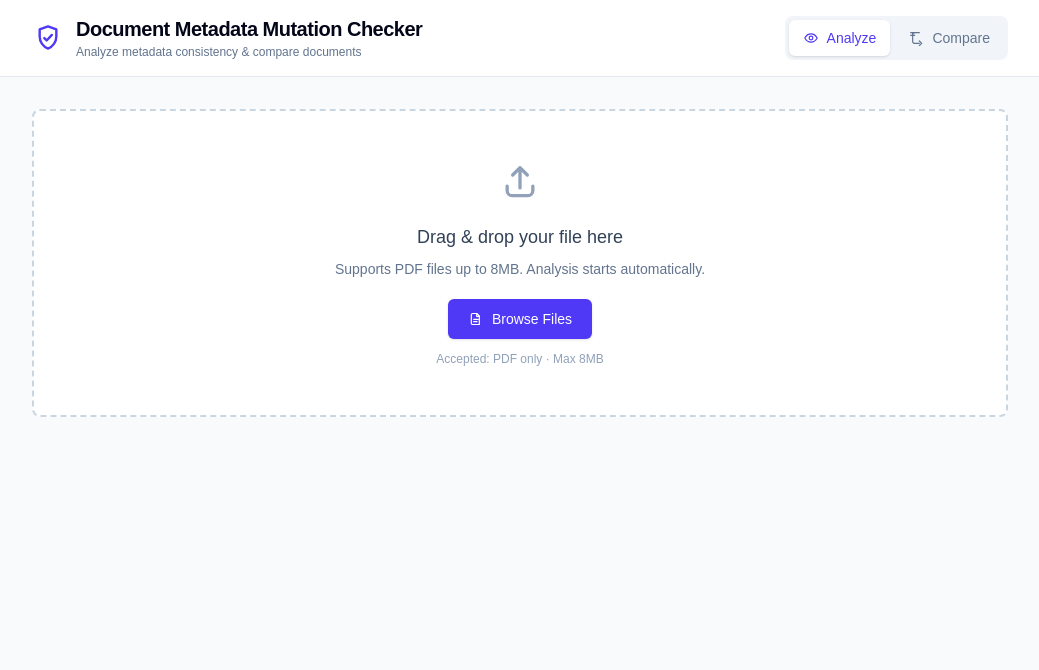
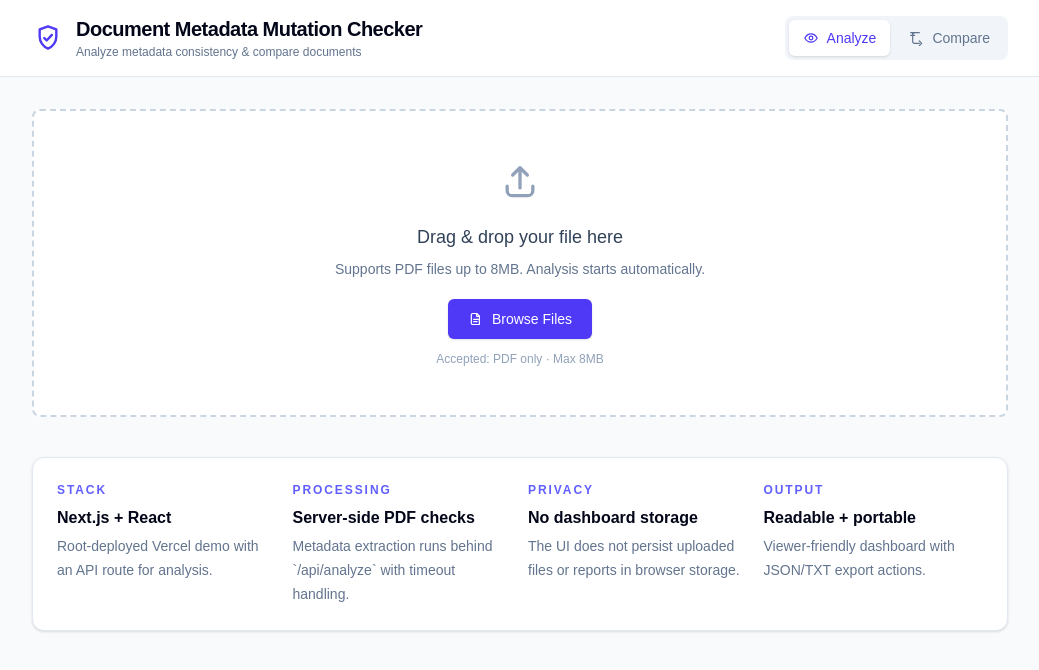
Before and after one commit to Damika-Anupama/Metadata-Mutation-Checker, a Next.js app: page / in a window 1280 px wide. Shown: the top 670 px of the page, without its empty margins (120-1159 px from the left). Built offline with nearby package versions, Linux system fonts and the light colour scheme.

Commit message:
feat: add technical credibility section

```diff
--- a/app/page.tsx
+++ b/app/page.tsx
@@ -796,6 +796,29 @@ export default function Home() {
             )}
           </>
         )}
+
+        <section className="mt-10 grid gap-4 rounded-xl border border-slate-200 bg-white p-6 shadow-sm sm:grid-cols-2 lg:grid-cols-4">
+          <div>
+            <p className="text-xs font-semibold uppercase tracking-[0.16em] text-indigo-500">Stack</p>
+            <p className="mt-2 font-semibold text-slate-950">Next.js + React</p>
+            <p className="mt-1 text-sm leading-6 text-slate-500">Root-deployed Vercel demo with an API route for analysis.</p>
+          </div>
+          <div>
+            <p className="text-xs font-semibold uppercase tracking-[0.16em] text-indigo-500">Processing</p>
+            <p className="mt-2 font-semibold text-slate-950">Server-side PDF checks</p>
+            <p className="mt-1 text-sm leading-6 text-slate-500">Metadata extraction runs behind `/api/analyze` with timeout handling.</p>
+          </div>
+          <div>
+            <p className="text-xs font-semibold uppercase tracking-[0.16em] text-indigo-500">Privacy</p>
+            <p className="mt-2 font-semibold text-slate-950">No dashboard storage</p>
+            <p className="mt-1 text-sm leading-6 text-slate-500">The UI does not persist uploaded files or reports in browser storage.</p>
+          </div>
+          <div>
+            <p className="text-xs font-semibold uppercase tracking-[0.16em] text-indigo-500">Output</p>
+            <p className="mt-2 font-semibold text-slate-950">Readable + portable</p>
+            <p className="mt-1 text-sm leading-6 text-slate-500">Viewer-friendly dashboard with JSON/TXT export actions.</p>
+          </div>
+        </section>
       </main>
     </div>
   );
```
